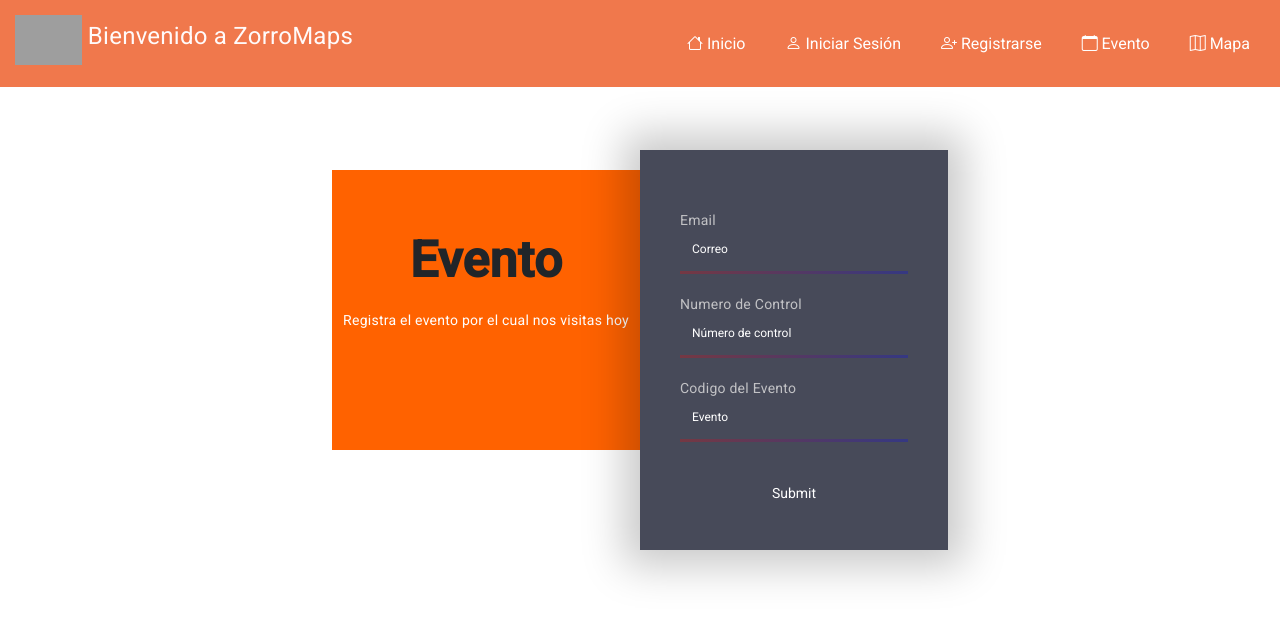
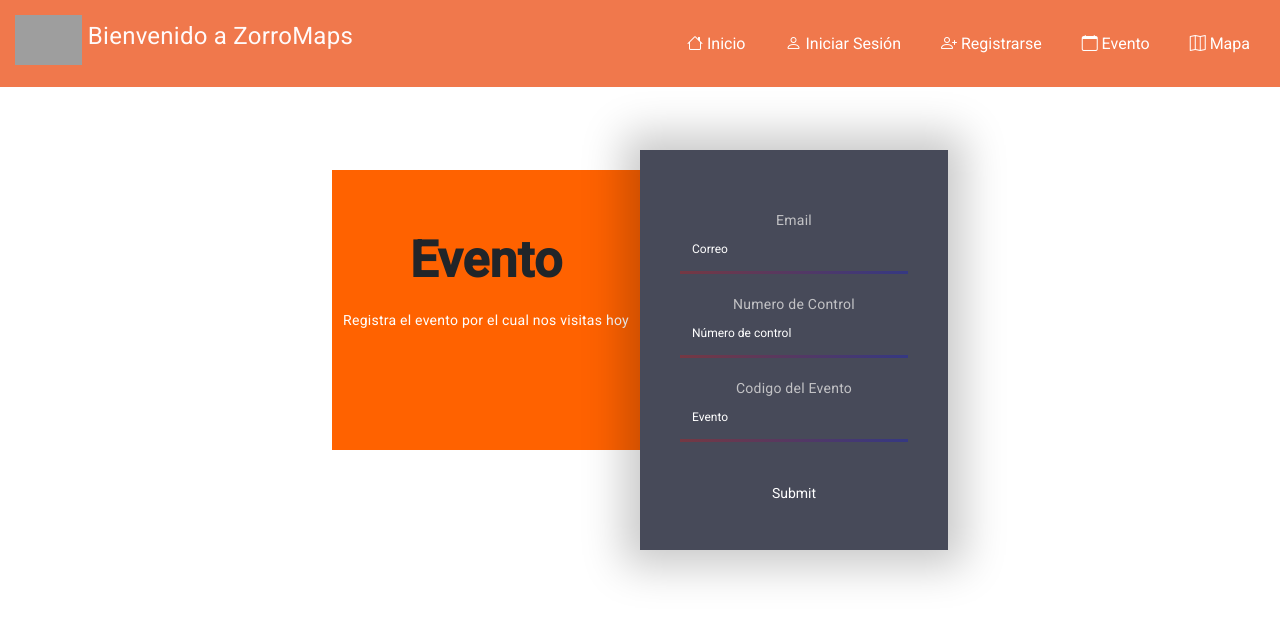
Before and after one commit to Aaronxd10/ZorroMaps, an Angular app in the folder Zorromaps/: page /evento in a window 1280 px wide. Shown: the top 620 px of the page. Built offline with nearby package versions, Linux system fonts and the light colour scheme; grey boxes are pictures that could not be loaded; a web font is replaced by a local one.

Commit message:
Update evento.component.css

```diff
--- a/Zorromaps/src/app/evento/evento.component.css
+++ b/Zorromaps/src/app/evento/evento.component.css
@@ -125,6 +125,7 @@ path {
 .form {
   margin: 40px;
   position: absolute;
+  text-align: center; /* Centra el contenido horizontalmente */
 }
 label {
   color:  #c2c2c5;
```
